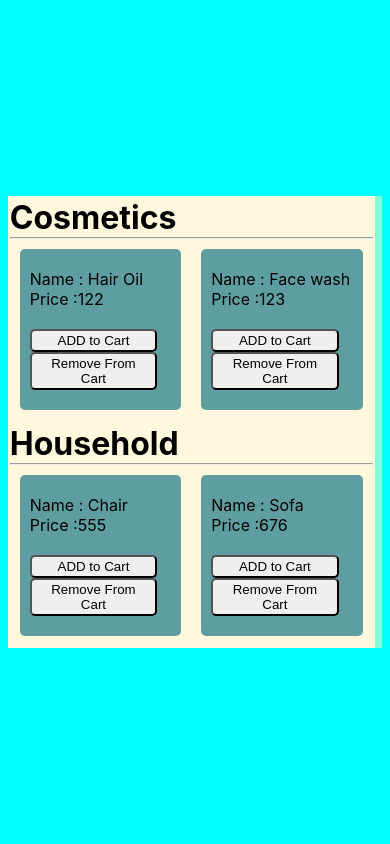
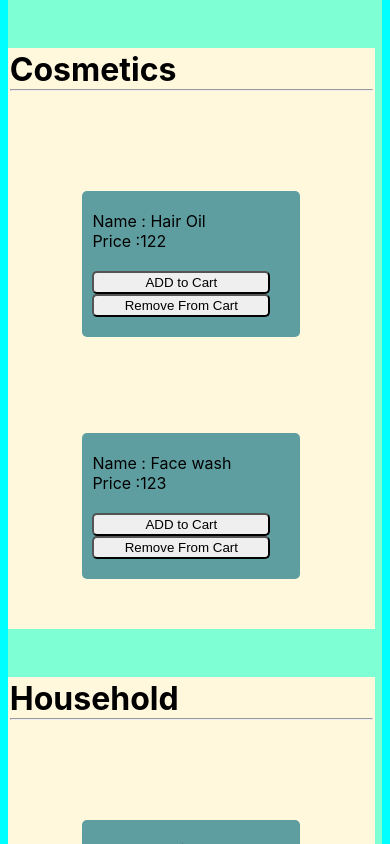
Before and after one commit to this-is-varun/ecom, a React (Create React App) app: page / in a window 390 px wide. Shown: the top 844 px of the page. Built offline with nearby package versions, Linux system fonts and the light colour scheme.

Commit message:
responsive

```diff
--- a/src/components/Home.css
+++ b/src/components/Home.css
@@ -4,7 +4,7 @@
     box-sizing: border-box;
 }
 .backdrop{
-    height: 100vh;
+    height: auto;
     width: 100vw;
      display: flex;
     justify-content: center;
@@ -38,6 +38,8 @@
     padding: 20px 10px;
     background-color: cadetblue;
     border-radius: 5px;
+     margin-top: 3rem;
+    margin-bottom: 3rem;
 }
 .item button{
 height: 10%;
@@ -58,6 +60,14 @@
     .category{
          width: 98%;
         margin: 0px;
+    }
+    .itemBox{
+       flex-direction: column;
+       margin-top: 2rem;
 
         }
+    .category{
+      margin-top: 3rem;
+    margin-bottom: 3rem;
         }
+}
--- a/src/components/Home.js
+++ b/src/components/Home.js
@@ -5,6 +5,7 @@
  const Home = () => {
 
     const data = [
+
         {
             "name": "Cosmetics",
             "productList": [
```
Lines whose indentation alone changed are shown as unchanged.
